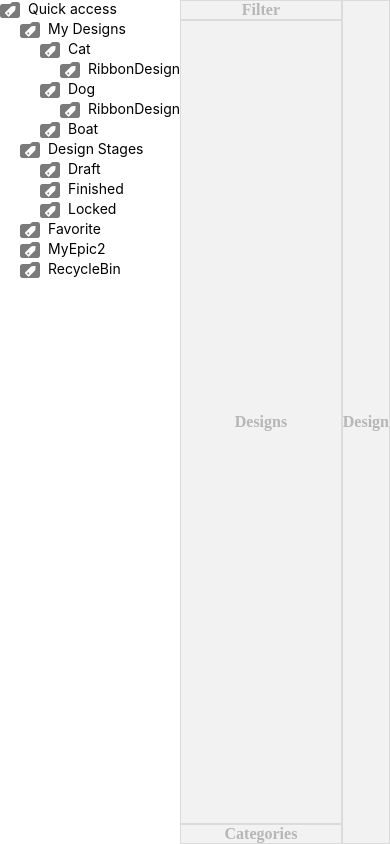
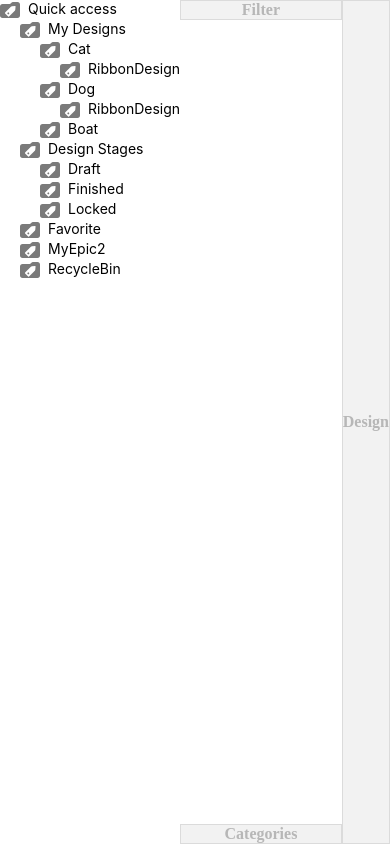
Before and after one commit to erobwen/filesystem, a React Native app: screen / in a window 390 px wide. Built offline with nearby package versions, Linux system fonts and the light colour scheme.

Commit message:
...
(cherry picked from commit e27853937355db367b10e0fe3eedb20924cb0e68)

```diff
--- a/application/model/Model.js
+++ b/application/model/Model.js
@@ -1,5 +1,6 @@
 import { action, autorun, observable, reaction } from "mobx";
 
+let nextTreeId = 1;
 export function createTree(categoryOrName, ...children) {
     let name;
     let category;
@@ -11,6 +12,7 @@ export function createTree(categoryOrName, ...children) {
         category = categoryOrName;
     }
     const tree = observable({
+        id: nextTreeId++,
         parent: null,
         name,
         category,
@@ -83,7 +85,7 @@ export function createFilterStore() {
             () => {
                 let result = [];
                 source.items.forEach(item => {
-                    if (filter.include(item)) {
+                    if (filter.includes(item)) {
                         result.push(item);
                     }
                 })
--- a/components/DesignExplorer/DesignExplorer.js
+++ b/components/DesignExplorer/DesignExplorer.js
@@ -31,7 +31,7 @@ export const DesignExplorer = observer(class DesignExplorer extends React.Compon
         <FilterBrowser style={flexAutoStyle} filter={this.filter} tree={this.vault.tree} />
         <Column style={flexGrowShrinkStyle}>
           <FilterView style={flexAutoStyle} filter={this.filter}/>
-          <DesignsView style={flexGrowShrinkStyle} designs={this.filteredStore}/>
+          <DesignsView style={flexGrowShrinkStyle} designs={this.filteredStore.items}/>
           <CategoriesView style={flexAutoStyle} selected={this.selected}/>
         </Column>
         <DesignView style={flexAutoStyle} selected={this.selected}/>
--- a/components/DesignExplorer/DesignsView.js
+++ b/components/DesignExplorer/DesignsView.js
@@ -1,5 +1,8 @@
 import { observer } from 'mobx-react';
 import React from 'react';
+import { Column, flexAutoStyle, flexAutoWidthHeightStyle, Row } from '../Layout';
+import { Scroller } from '../Scroller';
+import { Icon } from '../Typography';
 import { Placeholder } from './DesignExplorer';
 
 export const DesignsView = observer(class DesignsView extends React.Component {
@@ -11,7 +14,24 @@ export const DesignsView = observer(class DesignsView extends React.Component {
   componentWillUnmount() {}
   componentDidUpdate(nextProps, nextState) {}
 
+
   render() {
-    return <Placeholder style={this.props.style} name="Designs"/>
+    return <Scroller render={({style, bounds}) => {
+      return (
+        <Row style={{...style, flexWrap: "wrap" }}>
+          {this.props.designs.map(design => <DesignThumbView design={design}/>)}
+        </Row>
+      );
+    }}/>
   }
 });
+
+
+export function DesignThumbView({style, design}) {
+  return (
+    <Column style={style}>
+      <Icon style={flexAutoWidthHeightStyle(100, 100)} image={design.image} />
+      <Text style={flexAutoStyle}>{design.name}</Text>
+    </Column>
+  );
+}
--- a/components/Layout.js
+++ b/components/Layout.js
@@ -47,8 +47,6 @@ export function Row({style, children, overflowVisible=false, left=false, right=f
 /**
  * Center and middle
  */
-
-
 export function Middle({style, children}) {
   const spaceAround = {
     justifyContent : "space-around" // Note: did not work with camel case for some reason!
@@ -150,6 +148,19 @@ export function flexAutoHeightStyle(height) {
   };
 };
 
+// Convenience for an auto width style with fixed width.
+export function flexAutoWidthHeightStyle(width, height) {
+  return {
+    overflow: "hidden",
+    boxSizing: "border-box",
+    width: width,
+    height: height,
+    flexGrow: 0,
+    flexShrink: 0,
+    flexBasis: 'auto'
+  };
+};
+
 // For components that needs to grow and shrink with the size of its contents as base. This was needed for some IE11 support.
 export const flexGrowShrinkAutoStyle = {
   overflow: "hidden",
--- a/components/ScreenAnalyzer.js
+++ b/components/ScreenAnalyzer.js
@@ -8,7 +8,7 @@ let dimensions = null;
 export class ScreenAnalyzer extends Component {
   constructor() {
     super();
-    console.log(Dimensions);
+    // console.log(Dimensions);
     this.state = {
       dimensions: this.getDimensions()
     };
--- a/components/Scroller.js
+++ b/components/Scroller.js
@@ -3,7 +3,7 @@ import React, { Component } from 'react';
 
 export function Scroller({style, bounds, render}) {
   return (
-    <ScrollView style={style} children={render({style: scrollerContentStyle(), bounds: {width: bounds.width}})}/>
+    <ScrollView style={style} children={render({style: scrollerContentStyle(), bounds: {width: bounds ? bounds.width : null, height: null}})}/>
   );
 }
 
--- a/components/TreeView.js
+++ b/components/TreeView.js
@@ -4,15 +4,15 @@ import { Column, Row } from './Layout';
 import { Icon } from './Typography';
 import folderImage from '../assets/folder_category.svg';
 export function TreeView({style, bounds, tree}) {
-    console.log("render Tree View: " + tree.name);
-    console.log(tree.children.map(child => <TreeView tree={child}/>));
+    // console.log("render Tree View: " + tree.name);
+    // console.log(tree.children.map(child => <TreeView tree={child}/>));
     return (
         <Column style={style}>
             <Row>
                 <Icon style={{marginRight: "0.5em"}} image={folderImage}/>
                 <Text>{tree.name}</Text>
             </Row>
-            <Column style={{paddingLeft: 20}} children={tree.children.map(child => <TreeView tree={child}/>)}/>
+            <Column style={{paddingLeft: 20}} children={tree.children.map(child => <TreeView key={child.id} tree={child}/>)}/>
         </Column>
     );
 }
```
